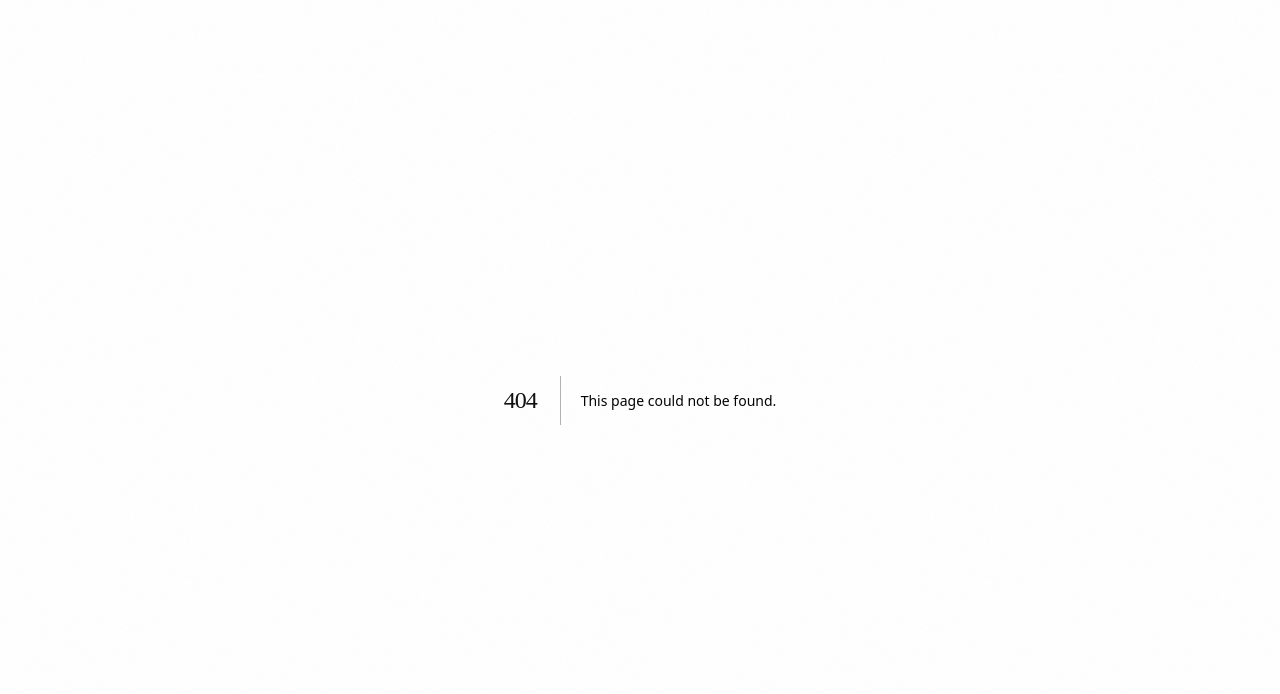
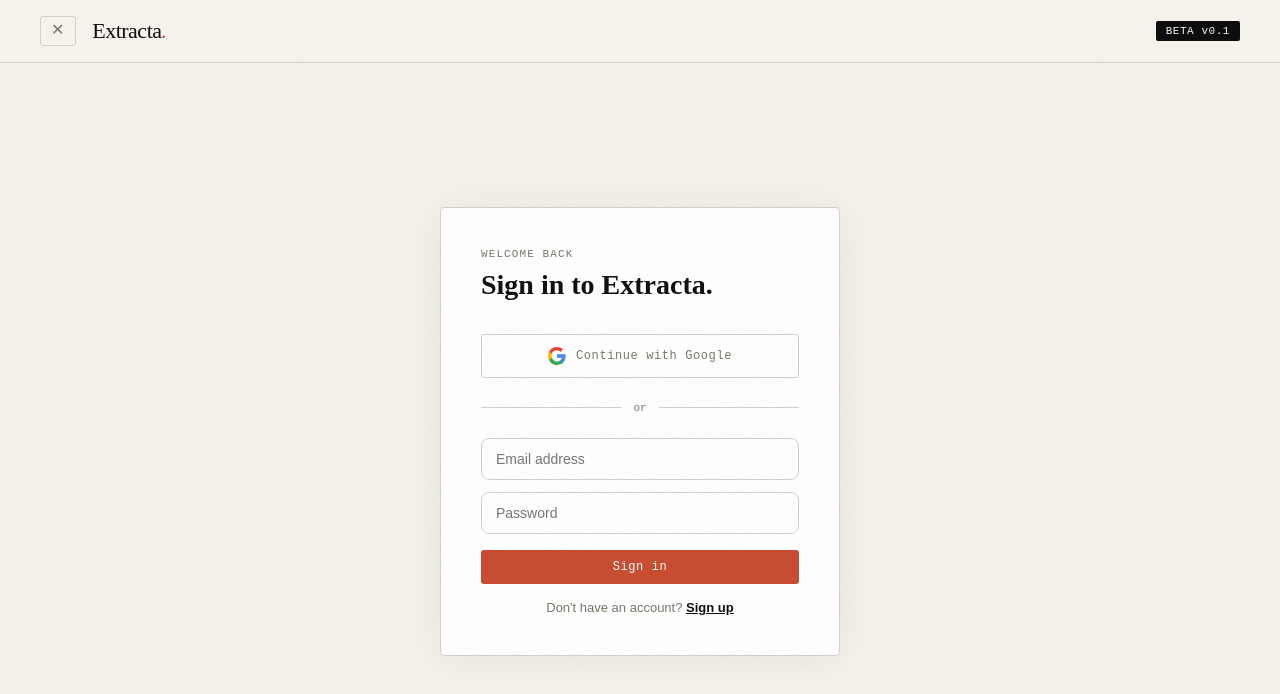
Before and after one commit to healthplannerco56-netizen/extracta-app, a Next.js app: page /auth/login in a window 1280 px wide. Before the commit this address had no page. Shown: the top 694 px of the page. Built offline with nearby package versions, Linux system fonts and the light colour scheme; no server answers.

Commit message:
Implement login page with email and Google auth

```diff
--- /dev/null
+++ b/app/auth/login/page.tsx
@@ -0,0 +1,172 @@
+// app/auth/login/page.tsx
+'use client'
+import { useState } from 'react'
+import { supabase } from '@/lib/supabase'
+import { useRouter, useSearchParams } from 'next/navigation'
+
+export default function LoginPage() {
+  const router = useRouter()
+  const searchParams = useSearchParams()
+  const next = searchParams.get('next') ?? '/'
+
+  const [email, setEmail] = useState('')
+  const [password, setPassword] = useState('')
+  const [mode, setMode] = useState<'signin' | 'signup'>('signin')
+  const [loading, setLoading] = useState(false)
+  const [error, setError] = useState<string | null>(null)
+  const [message, setMessage] = useState<string | null>(null)
+
+  const handleEmailAuth = async () => {
+    setLoading(true)
+    setError(null)
+    setMessage(null)
+
+    try {
+      if (mode === 'signup') {
+        const { error } = await supabase.auth.signUp({ email, password })
+        if (error) throw error
+        setMessage('Check your email to confirm your account.')
+      } else {
+        const { error } = await supabase.auth.signInWithPassword({ email, password })
+        if (error) throw error
+        router.push(next)
+      }
+    } catch (err: any) {
+      setError(err.message ?? 'Something went wrong.')
+    } finally {
+      setLoading(false)
+    }
+  }
+
+  const handleGoogle = async () => {
+    setError(null)
+    const { error } = await supabase.auth.signInWithOAuth({
+      provider: 'google',
+      options: {
+        redirectTo: `${window.location.origin}/auth/callback?next=${next}`,
+      },
+    })
+    if (error) setError(error.message)
+  }
+
+  return (
+    <div style={{ minHeight: '100vh', display: 'flex', flexDirection: 'column' }}>
+      <nav>
+        <div style={{ display: 'flex', alignItems: 'center', gap: '16px' }}>
+          <button
+            onClick={() => router.back()}
+            className="btn btn-ghost"
+            style={{ padding: '6px 10px', fontSize: '16px', lineHeight: '1' }}
+          >
+            ✕
+          </button>
+          <div className="logo">Extracta<span>.</span></div>
+        </div>
+        <span className="nav-badge">BETA v0.1</span>
+      </nav>
+
+      <div style={{ flex: 1, display: 'flex', alignItems: 'center', justifyContent: 'center', padding: '40px 16px' }}>
+        <div className="app-card" style={{ width: '100%', maxWidth: '400px', padding: '40px' }}>
+
+          {/* Header */}
+          <p className="section-label" style={{ marginBottom: '8px' }}>
+            {mode === 'signin' ? 'Welcome back' : 'Create account'}
+          </p>
+          <h2 style={{ fontFamily: 'var(--serif)', fontSize: '28px', marginBottom: '32px', lineHeight: '1.2' }}>
+            {mode === 'signin' ? 'Sign in to Extracta.' : 'Get started free.'}
+          </h2>
+
+          {/* Google OAuth */}
+          <button
+            onClick={handleGoogle}
+            className="btn btn-ghost"
+            style={{ width: '100%', justifyContent: 'center', gap: '10px', marginBottom: '24px', padding: '12px' }}
+          >
+            <svg width="18" height="18" viewBox="0 0 18 18" fill="none">
+              <path d="M17.64 9.2c0-.637-.057-1.251-.164-1.84H9v3.481h4.844c-.209 1.125-.843 2.078-1.796 2.717v2.258h2.908c1.702-1.567 2.684-3.874 2.684-6.615z" fill="#4285F4"/>
+              <path d="M9 18c2.43 0 4.467-.806 5.956-2.184l-2.908-2.258c-.806.54-1.837.86-3.048.86-2.344 0-4.328-1.584-5.036-3.711H.957v2.332A8.997 8.997 0 009 18z" fill="#34A853"/>
+              <path d="M3.964 10.707A5.41 5.41 0 013.682 9c0-.593.102-1.17.282-1.707V4.961H.957A8.996 8.996 0 000 9c0 1.452.348 2.827.957 4.039l3.007-2.332z" fill="#FBBC05"/>
+              <path d="M9 3.58c1.321 0 2.508.454 3.44 1.345l2.582-2.58C13.463.891 11.426 0 9 0A8.997 8.997 0 00.957 4.961L3.964 6.293C4.672 4.166 6.656 3.58 9 3.58z" fill="#EA4335"/>
+            </svg>
+            Continue with Google
+          </button>
+
+          {/* Divider */}
+          <div style={{ display: 'flex', alignItems: 'center', gap: '12px', marginBottom: '24px' }}>
+            <div style={{ flex: 1, height: '1px', background: 'var(--border)' }} />
+            <span style={{ fontFamily: 'var(--mono)', fontSize: '11px', color: 'var(--muted)' }}>or</span>
+            <div style={{ flex: 1, height: '1px', background: 'var(--border)' }} />
+          </div>
+
+          {/* Email */}
+          <div style={{ display: 'flex', flexDirection: 'column', gap: '12px', marginBottom: '16px' }}>
+            <input
+              type="email"
+              placeholder="Email address"
+              value={email}
+              onChange={e => setEmail(e.target.value)}
+              onKeyDown={e => e.key === 'Enter' && handleEmailAuth()}
+              style={{
+                padding: '12px 14px',
+                borderRadius: '8px',
+                border: '1px solid var(--border)',
+                background: 'transparent',
+                color: 'var(--ink)',
+                fontFamily: 'var(--sans)',
+                fontSize: '14px',
+                outline: 'none',
+              }}
+            />
+            <input
+              type="password"
+              placeholder="Password"
+              value={password}
+              onChange={e => setPassword(e.target.value)}
+              onKeyDown={e => e.key === 'Enter' && handleEmailAuth()}
+              style={{
+                padding: '12px 14px',
+                borderRadius: '8px',
+                border: '1px solid var(--border)',
+                background: 'transparent',
+                color: 'var(--ink)',
+                fontFamily: 'var(--sans)',
+                fontSize: '14px',
+                outline: 'none',
+              }}
+            />
+          </div>
+
+          {/* Error / Success */}
+          {error && (
+            <p style={{ fontSize: '13px', color: 'var(--accent)', marginBottom: '12px' }}>{error}</p>
+          )}
+          {message && (
+            <p style={{ fontSize: '13px', color: 'var(--accent2)', marginBottom: '12px' }}>{message}</p>
+          )}
+
+          {/* Submit */}
+          <button
+            onClick={handleEmailAuth}
+            disabled={loading || !email || !password}
+            className="btn btn-accent"
+            style={{ width: '100%', justifyContent: 'center', marginBottom: '16px', opacity: loading ? 0.7 : 1 }}
+          >
+            {loading ? 'Please wait...' : mode === 'signin' ? 'Sign in' : 'Create account'}
+          </button>
+
+          {/* Toggle mode */}
+          <p style={{ textAlign: 'center', fontSize: '13px', color: 'var(--muted)' }}>
+            {mode === 'signin' ? "Don't have an account? " : 'Already have an account? '}
+            <button
+              onClick={() => { setMode(mode === 'signin' ? 'signup' : 'signin'); setError(null); setMessage(null) }}
+              style={{ background: 'none', border: 'none', color: 'var(--ink)', cursor: 'pointer', fontWeight: 600, fontSize: '13px', textDecoration: 'underline' }}
+            >
+              {mode === 'signin' ? 'Sign up' : 'Sign in'}
+            </button>
+          </p>
+
+        </div>
+      </div>
+    </div>
+  )
+}
```
